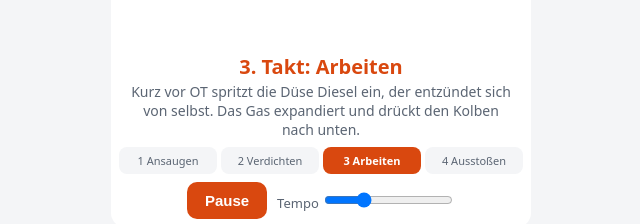
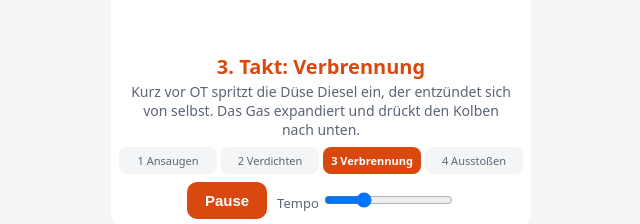
Before and after one commit to bennetfinger-glitch/meine-website, a plain HTML site: page index.html in a window 1280 px wide. Shown: the part 525-749 px from the top of the page, without its empty margins (319-959 px from the left). Drawn offline with Linux system fonts and the light colour scheme.

Commit message:
Update index.html

```diff
--- a/index.html
+++ b/index.html
@@ -30,14 +30,14 @@ label{font-size:13px;color:var(--mut)}
 <canvas id="c" width="360" height="460"></canvas>
 <div id="phase"></div>
 <div id="desc"></div>
-<div class="steps"><div>1 Ansaugen</div><div>2 Verdichten</div><div>3 Arbeiten</div><div>4 Ausstoßen</div></div>
+<div class="steps"><div>1 Ansaugen</div><div>2 Verdichten</div><div>3 Verbrennung</div><div>4 Ausstoßen</div></div>
 <div class="ctl"><button id="pp">Pause</button><label>Tempo <input id="sp" type="range" min="0.2" max="3" step="0.1" value="1"></label></div>
 </div>
 <script>
 const cv=document.getElementById('c'),g=cv.getContext('2d');
 const CX=180,CY=400,R=40,L=110,HEAD=205,X0=130,X1=230;
 let th=0,run=true,spd=1,last=0;
-const names=['Ansaugen','Verdichten','Arbeiten','Ausstoßen'];
+const names=['Ansaugen','Verdichten','Verbrennung','Ausstoßen'];
 const descs=['Kolben fährt nach unten, das Einlassventil ist offen: reine Luft strömt ein (keine Kraftstoffbeimischung).',
 'Beide Ventile geschlossen. Der Kolben verdichtet die Luft stark – sie erhitzt sich auf über 600 °C.',
 'Kurz vor OT spritzt die Düse Diesel ein, der entzündet sich von selbst. Das Gas expandiert und drückt den Kolben nach unten.',
```
